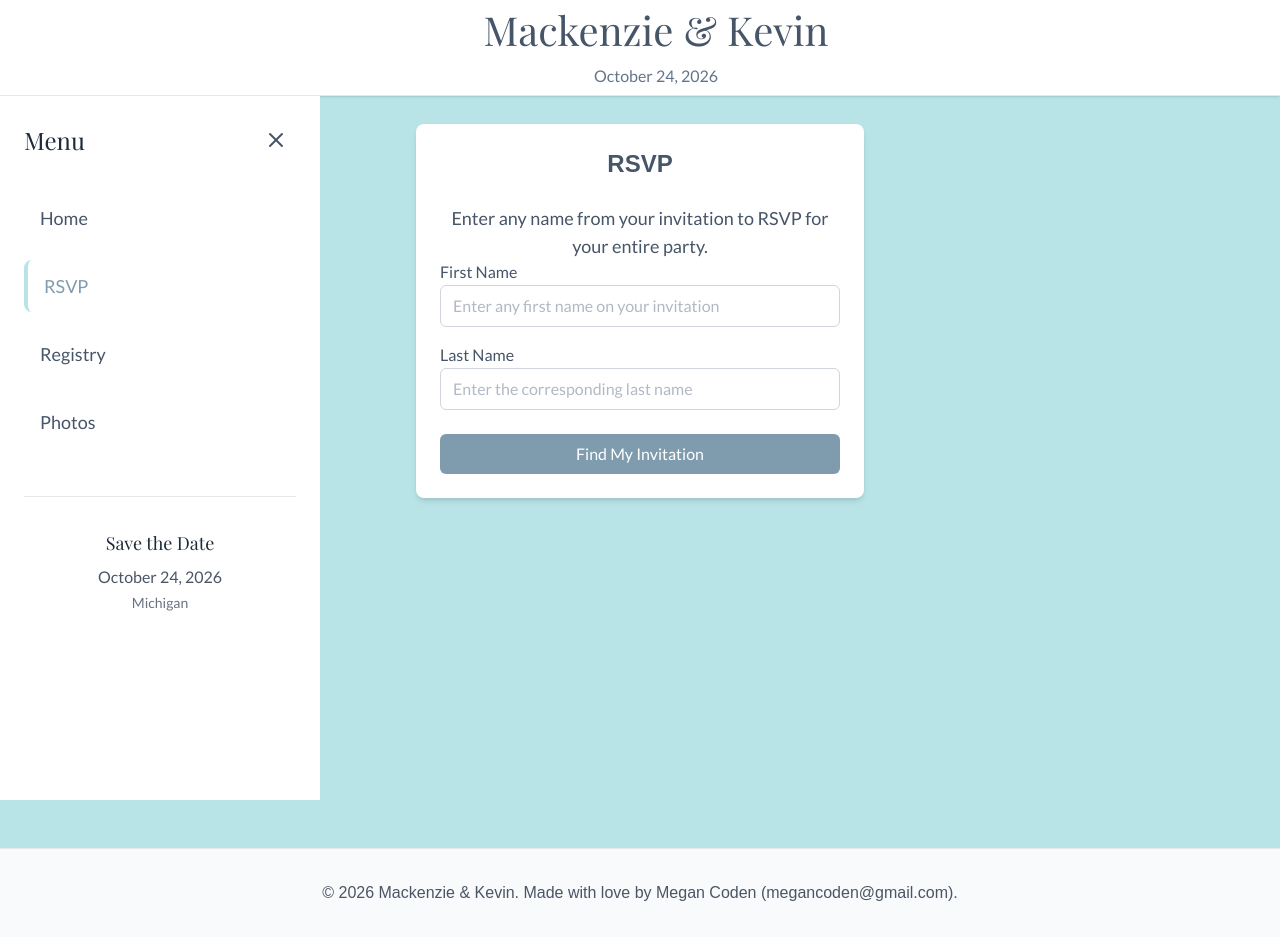
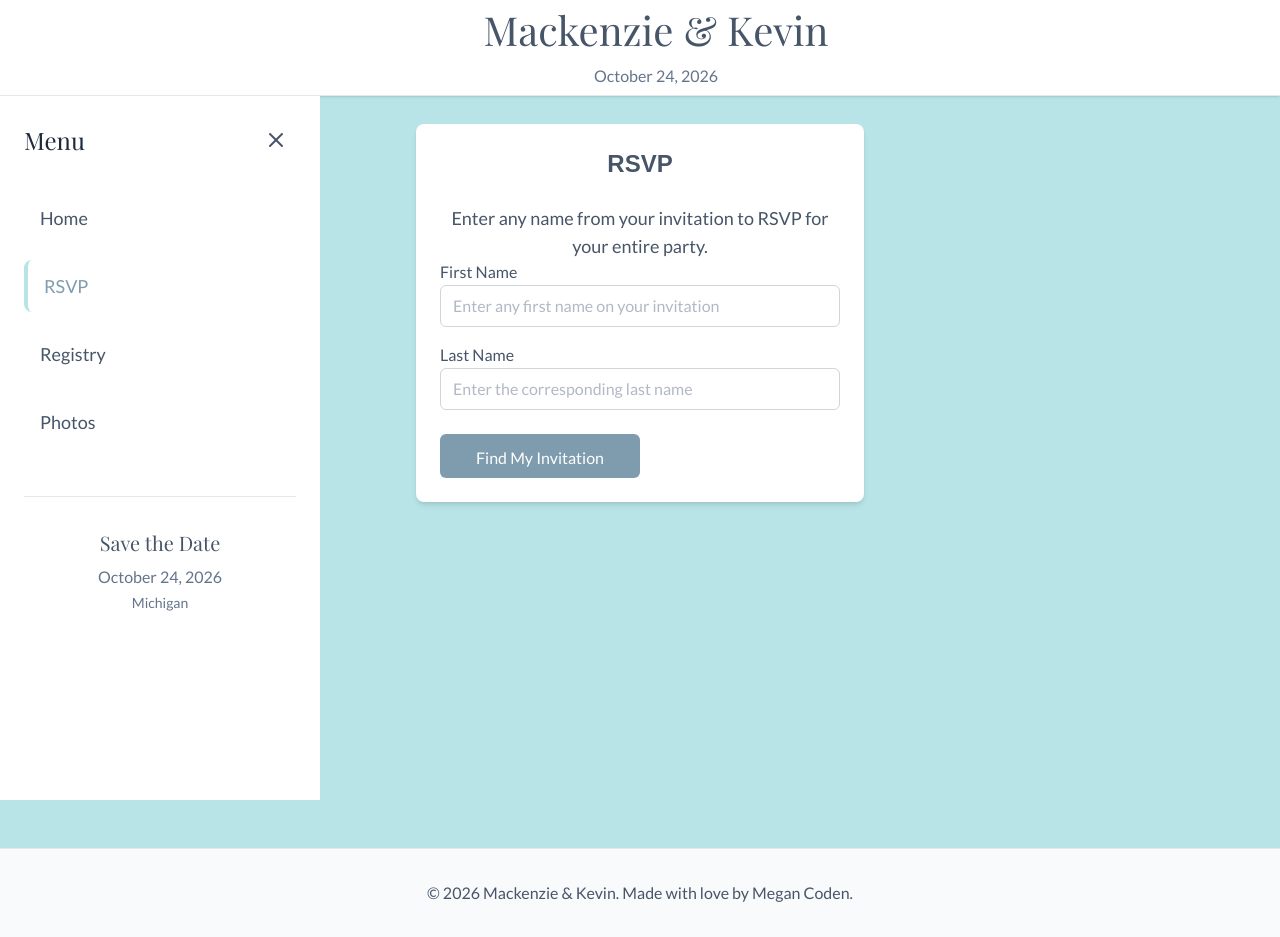
Before and after one commit to megancoden/mackenzie-and-kevin-wedding, a Next.js app: page /rsvp in a window 1280 px wide. Both pictures are taken after a click on the button "Menu". Built offline with nearby package versions, Linux system fonts and the light colour scheme; a web font is replaced by a local one.

Commit message:
more layout updates

```diff
--- a/src/app/components/Header.tsx
+++ b/src/app/components/Header.tsx
@@ -76,7 +76,7 @@ export default function Header() {
           <div className="p-6">
             {/* Close button */}
             <div className="flex justify-between items-center mb-8">
-              <h2 className="font-playfair text-2xl text-gray-800">Menu</h2>
+              <h2 className="fancy-font text-2xl text-gray-800">Menu</h2>
               <button
                 onClick={closeMenu}
                 className="p-2 rounded-md text-wedding-secondary-dark hover:!text-[var(--wedding-primary-dark)] hover:bg-gray-50 focus:outline-none focus:ring-2 focus:ring-[var(--wedding-primary-dark)]"
@@ -93,7 +93,7 @@ export default function Header() {
                   key={item.href}
                   href={item.href}
                   onClick={closeMenu}
-                  className={`block px-4 py-3 rounded-lg font-lato text-lg transition-colors ${
+                  className={`block px-4 py-3 rounded-lg casual-font text-lg transition-colors ${
                     pathname === item.href
                       ? "text-wedding-primary-dark bg-wedding-primary-light border-l-4 border-wedding-primary"
                       : "text-wedding-secondary-dark hover:!text-[var(--wedding-primary-dark)] hover:bg-gray-50"
@@ -107,9 +107,9 @@ export default function Header() {
             {/* Optional: Wedding Date or Additional Info */}
             <div className="mt-12 pt-8 border-t border-gray-200">
               <div className="text-center">
-                <p className="font-playfair text-lg text-gray-800 mb-2">Save the Date</p>
-                <p className="font-lato text-gray-600">October 24, 2026</p>
-                <p className="font-lato text-sm text-gray-500 mt-1">Michigan</p>
+                <p className="fancy-font text-xl text-wedding-secondary-dark mb-2">Save the Date</p>
+                <p className="casual-font text-wedding-secondary">October 24, 2026</p>
+                <p className="casual-font text-sm text-wedding-secondary mt-1">Michigan</p>
               </div>
             </div>
           </div>
--- a/src/app/globals.css
+++ b/src/app/globals.css
@@ -1,11 +1,11 @@
 @import "tailwindcss";
 /* this defines the theme for my app */
 
-.font-playfair {
+.fancy-font {
   font-family: var(--font-playfair), serif;
 }
 
-.font-lato {
+.casual-font {
   font-family: var(--font-lato), sans-serif;
 }
 
@@ -47,8 +47,16 @@
   color: var(--wedding-primary-dark) !important;
 }
 
+.text-wedding-secondary {
+  color: var(--wedding-secondary) !important;
+}
+
 .text-wedding-secondary-dark {
   color: var(--wedding-secondary-dark) !important;
+}
+
+.accent-text   {
+  color: var(--wedding-accent) !important;
 }
 
 .bg-wedding-primary {
@@ -61,6 +69,11 @@
 
 .border-wedding-primary {
   border-color: var(--wedding-primary) !important;
+}
+
+.bold-text {
+  font-weight: bold !important;
+  color: var(--wedding-secondary-dark) !important;
 }
 
 @theme inline {
@@ -94,7 +107,33 @@ body {
 .rsvp-body-text {
   font-family: var(--font-lato),
     sans-serif;
-  font-size: text-sm;
+  font-size: 16px;
   color: var(--wedding-secondary);
   margin-bottom: 6;
 }
+
+.rsvp-button {
+  background-color: var(--wedding-primary-dark);
+  color: white  ;
+  padding-top: 0.75rem;
+  /* rounded-md */
+  font-family: var(--font-lato), sans-serif;
+  font-weight: 500;
+  /* font-medium */
+  transition: background 0.15s, color 0.15s, box-shadow 0.15s;
+  opacity: 1;
+  flex: 2 2 0%;
+  border-radius: 0.375rem;
+  width: 50%;
+}
+
+.rsvp-button:hover:not(:disabled) {
+  background-color: var(--wedding-primary-light);
+  color: var(--wedding-secondary);
+  box-shadow: 0 2px 8px 0 rgba(0, 0, 0, 0.08);
+}
+
+.rsvp-button:disabled {
+  opacity: 0.5;
+  cursor: not-allowed;
+}
--- a/src/app/layout.tsx
+++ b/src/app/layout.tsx
@@ -38,8 +38,8 @@ export default function RootLayout({
           {children}
         </main>
         <footer className="bg-gray-50 border-t border-gray-200 py-8 mt-12">
-          <div className="max-w-6xl mx-auto px-4 text-center text-gray-600">
-            <p>&copy; 2026 Mackenzie & Kevin. Made with love by Megan Coden (megancoden@gmail.com).</p>
+          <div className="max-w-6xl mx-auto px-4 text-center text-wedding-secondary-dark casual-font">
+            <p>&copy; 2026 Mackenzie & Kevin. Made with love by Megan Coden.</p>
           </div>
         </footer>
       </body>
--- a/src/app/rsvp/page.tsx
+++ b/src/app/rsvp/page.tsx
@@ -158,7 +158,7 @@ export default function RSVPPage() {
   if (step === 'lookup') {
     return (
       <div className="min-h-screen py-12 px-4 background pt-[124px]">
-        <div className="max-w-md mx-auto bg-white rounded-lg shadow-md p-6">
+        <div className="max-w-md mx-auto bg-white rounded-lg shadow-md p-6 ">
           <h1 className="text-wedding-secondary-dark text-2xl font-bold text-center mb-6">RSVP</h1>
 
           <p className="rsvp-header-text text-lg">
@@ -203,7 +203,7 @@ export default function RSVPPage() {
             <button
               type="submit"
               disabled={loading}
-              className="w-full bg-wedding-primary-dark text-white py-2 px-4 rounded-md hover:bg-[var(--wedding-primary-light)] hover:text-[var(--wedding-primary-light)] disabled:opacity-50 font-lato"
+              className="w-full py-2 px-4 rsvp-button"
             >
               {loading ? 'Finding...' : 'Find My Invitation'}
             </button>
@@ -217,7 +217,7 @@ export default function RSVPPage() {
   if (!invitation || !searchedGuest) {
     return (
       <div className="min-h-screen py-12 px-4 pt-[96px] background">
-        <div className="max-w-md mx-auto bg-white rounded-lg shadow-md p-6 font-lato">
+        <div className="max-w-md mx-auto bg-white rounded-lg shadow-md p-6 casual-font">
           <p className="text-center">Loading...</p>
         </div>
       </div>
@@ -230,11 +230,11 @@ export default function RSVPPage() {
     </Link><div className="min-h-screen py-12 px-4 pt-[96px] background">
         <div className="max-w-4xl mx-auto bg-white rounded-lg shadow-md p-6">
           <div className="mb-6 text-center">
-            <h1 className="text-2xl font-bold font-playfair mb-2">RSVP for Your Party</h1>
-            <p className="text-gray-600 font-lato">
-              Found invitation for: <span className="font-semibold font-lato">{searchedGuest.firstName} {searchedGuest.lastName}</span>
+            <h1 className="text-2xl font-bold fancy-font text-wedding-secondary-dark mb-2">RSVP for Your Party</h1>
+            <p className="text-wedding-secondary casual-font">
+              Found invitation for: <span className="casual-font text-wedding-secondary-dark font-bold">{searchedGuest.firstName} {searchedGuest.lastName}</span>
             </p>
-            <p className="text-sm text-gray-500 font-lato">
+            <p className="text-wedding-secondary casual-font">
               {invitation.rsvpStatus === 'COMPLETED' ? 'Updating previous RSVP' : 'Please respond for all members of your party'}
             </p>
           </div>
@@ -242,24 +242,26 @@ export default function RSVPPage() {
           <form onSubmit={handleRSVPSubmit}>
             {/* Guest List */}
             <div className="mb-8">
-              <h2 className="text-lg font-semibold font-lato mb-4">Your Party ({invitation.guests.length} guest{invitation.guests.length > 1 ? 's' : ''})</h2>
+              <h2 className="text-lg fancy-font mb-4 bold-text text-xl">Your Party ({invitation.guests.length} guest{invitation.guests.length > 1 ? 's' : ''})</h2>
 
               <div className="space-y-6">
                 {invitation.guests.map(guest => (
-                  <div key={guest.id} className="border rounded-lg p-4 background">
-                    <h3 className="font-medium mb-4 font-lato">
+                  <div key={guest.id} className="border border-[var(--wedding-primary-dark)] rounded-lg p-4 background">
+                    <h3 className="font-bold text-wedding-secondary-dark mb-3 fancy-font text-xl">
                       {guest.firstName} {guest.lastName}
-                      {guest.guestType === 'PLUS_ONE' && <span className="text-sm text-gray-500 ml-2 font-lato">(Plus One)</span>}
-                      {guest.guestType === 'CHILD' && <span className="text-sm text-gray-500 ml-2 font-lato">(Child)</span>}
+                      <span className="text-wedding-secondary fancy-font ml-1 text-lg">
+                        {guest.guestType === 'PLUS_ONE' && "(Plus One)"}
+                        {guest.guestType === 'CHILD' && "(Child)"}
+                      </span>
                     </h3>
 
                     <div className="grid gap-4 md:grid-cols-3">
                       {/* Friday Event */}
                       {invitation.invitedToFriday && (
                         <div>
-                          <h4 className="text-sm font-medium text-gray-700 mb-2 font-lato">Friday Welcome Dinner</h4>
+                          <h4 className="rsvp-body-text text-wedding-secondary-dark mb-1">Friday Welcome Dinner</h4>
                           <div className="space-y-2">
-                            <label className="flex items-center">
+                            <label className="flex items-center mb-0">
                               <input
                                 type="radio"
                                 name={`friday-${guest.id}`}
@@ -268,7 +270,7 @@ export default function RSVPPage() {
                                 onChange={(e) => updateGuestResponse(guest.id, 'friday', e.target.value)}
                                 className="mr-2"
                                 required />
-                              <span className="text-sm font-lato">Will attend</span>
+                              <span className="rsvp-body-text">Will attend</span>
                             </label>
                             <label className="flex items-center">
                               <input
@@ -279,7 +281,7 @@ export default function RSVPPage() {
                                 onChange={(e) => updateGuestResponse(guest.id, 'friday', e.target.value)}
                                 className="mr-2"
                                 required />
-                              <span className="text-sm font-lato">Cannot attend</span>
+                              <span className="rsvp-body-text">Cannot attend</span>
                             </label>
                           </div>
                         </div>
@@ -288,9 +290,9 @@ export default function RSVPPage() {
                       {/* Saturday Event */}
                       {invitation.invitedToSaturday && (
                         <div>
-                          <h4 className="text-sm font-medium text-gray-700 mb-2 font-lato">Saturday Wedding</h4>
+                          <h4 className="rsvp-body-text text-wedding-secondary-dark mb-1">Saturday Wedding</h4>
                           <div className="space-y-2">
-                            <label className="flex items-center">
+                            <label className="flex items-center mb-0">
                               <input
                                 type="radio"
                                 name={`saturday-${guest.id}`}
@@ -299,7 +301,7 @@ export default function RSVPPage() {
                                 onChange={(e) => updateGuestResponse(guest.id, 'saturday', e.target.value)}
                                 className="mr-2"
                                 required />
-                              <span className="text-sm font-lato">Will attend</span>
+                              <span className="rsvp-body-text">Will attend</span>
                             </label>
                             <label className="flex items-center">
                               <input
@@ -310,7 +312,7 @@ export default function RSVPPage() {
                                 onChange={(e) => updateGuestResponse(guest.id, 'saturday', e.target.value)}
                                 className="mr-2"
                                 required />
-                              <span className="text-sm font-lato">Cannot attend</span>
+                              <span className="rsvp-body-text">Cannot attend</span>
                             </label>
                           </div>
                         </div>
@@ -319,9 +321,9 @@ export default function RSVPPage() {
                       {/* Sunday Event */}
                       {invitation.invitedToSunday && (
                         <div>
-                          <h4 className="text-sm font-medium text-gray-700 mb-2 font-lato">Sunday Brunch</h4>
+                          <h4 className="rsvp-body-text text-wedding-secondary-dark mb-1">Sunday Brunch</h4>
                           <div className="space-y-2">
-                            <label className="flex items-center">
+                            <label className="flex items-center mb-0">
                               <input
                                 type="radio"
                                 name={`sunday-${guest.id}`}
@@ -330,7 +332,7 @@ export default function RSVPPage() {
                                 onChange={(e) => updateGuestResponse(guest.id, 'sunday', e.target.value)}
                                 className="mr-2"
                                 required />
-                              <span className="text-sm font-lato">Will attend</span>
+                              <span className="rsvp-body-text">Will attend</span>
                             </label>
                             <label className="flex items-center">
                               <input
@@ -341,7 +343,7 @@ export default function RSVPPage() {
                                 onChange={(e) => updateGuestResponse(guest.id, 'sunday', e.target.value)}
                                 className="mr-2"
                                 required />
-                              <span className="text-sm font-lato">Cannot attend</span>
+                              <span className="rsvp-body-text">Cannot attend</span>
                             </label>
                           </div>
                         </div>
@@ -354,11 +356,11 @@ export default function RSVPPage() {
 
             {/* Additional Information */}
             <div className="mb-8">
-              <h2 className="text-lg font-semibold mb-4 font-lato">Additional Information</h2>
+              <h2 className="header-title mb-2" style={{ fontSize: "24px", fontWeight: "bold"}}>Additional Information</h2>
 
               <div className="grid gap-4 md:grid-cols-2">
                 <div>
-                  <label htmlFor="dietary" className="block text-sm font-medium text-gray-700 mb-2 font-lato">
+                  <label htmlFor="dietary" className="block rsvp-body-text mb-1">
                     Dietary Restrictions (for entire party)
                   </label>
                   <textarea
@@ -366,12 +368,12 @@ export default function RSVPPage() {
                     rows={3}
                     value={invitationNotes.dietaryRestrictions}
                     onChange={(e) => updateInvitationNotes('dietaryRestrictions', e.target.value)}
-                    className="w-full px-3 py-2 border border-gray-300 rounded-md focus:outline-none focus:ring-2 focus:ring-blue-500 font-lato"
+                    className="w-full px-3 py-2 border border-[var(--wedding-primary-dark)] rounded-md focus:outline-none focus:ring-2 focus:ring-[var(--wedding-primary-dark)] casual-font"
                     placeholder="Any allergies, dietary preferences, or special requests..." />
                 </div>
 
                 <div>
-                  <label htmlFor="notes" className="block text-sm font-medium text-gray-700 mb-2 font-lato">
+                  <label htmlFor="notes" className="block rsvp-body-text mb-1">
                     Special Notes
                   </label>
                   <textarea
@@ -379,14 +381,14 @@ export default function RSVPPage() {
                     rows={3}
                     value={invitationNotes.notes}
                     onChange={(e) => updateInvitationNotes('notes', e.target.value)}
-                    className="w-full px-3 py-2 border border-gray-300 rounded-md focus:outline-none focus:ring-2 focus:ring-blue-500 font-lato"
+                    className="w-full px-3 py-2 border border-[var(--wedding-primary-dark)] rounded-md focus:outline-none focus:ring-2 focus:ring-[var(--wedding-primary-dark)] casual-font"
                     placeholder="Any special messages or requests..." />
                 </div>
               </div>
             </div>
 
             {error && (
-              <div className="mb-4 p-3 bg-red-100 text-red-700 rounded-md text-sm font-lato">
+              <div className="mb-4 p-3 bg-red-100 text-red-700 rounded-md text-sm casual-font">
                 {error}
               </div>
             )}
@@ -395,14 +397,14 @@ export default function RSVPPage() {
               <button
                 type="button"
                 onClick={() => setStep('lookup')}
-                className="flex-1 bg-gray-300 text-gray-700 py-3 px-4 rounded-md hover:bg-gray-400 font-medium font-lato"
+                className="py-3 px-6 rsvp-button !bg-[var(--wedding-primary-light)] text-wedding-secondary hover:!bg-[var(--wedding-primary-dark)] hover:!text-[var(--wedding-accent)]"
               >
                 Back to Search
               </button>
               <button
                 type="submit"
                 disabled={loading}
-                className="flex-2 bg-blue-600 text-white py-3 px-6 rounded-md hover:bg-blue-700 disabled:opacity-50 font-medium font-lato"
+                className="py-3 px-6 rsvp-button"
               >
                 {loading ? 'Submitting...' : 'Submit RSVP for All Guests'}
               </button>
```
